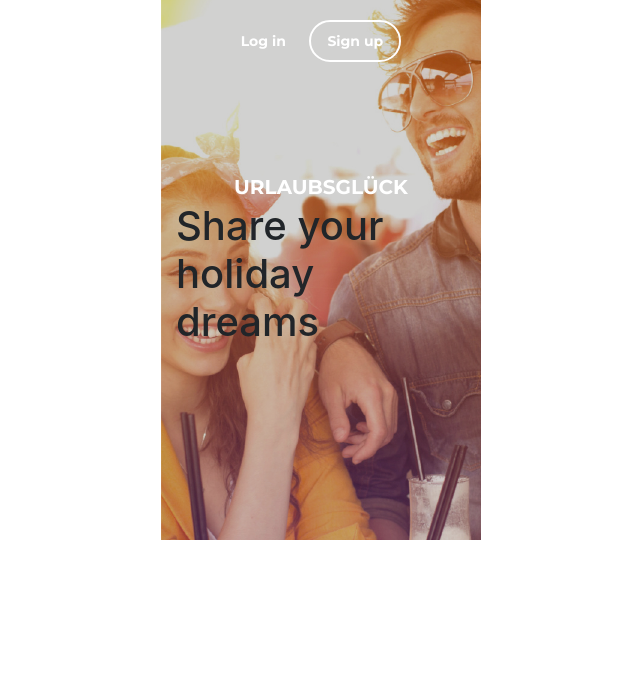
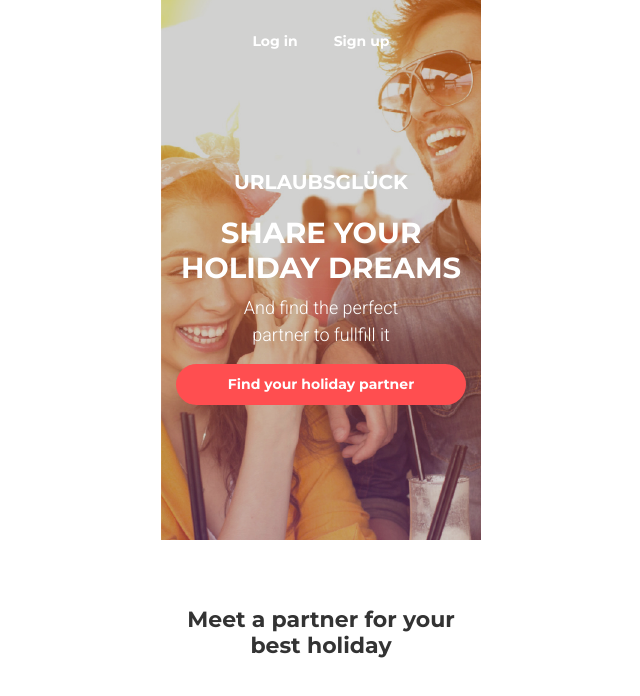
Before and after one commit to Laskarevskiy73/goit-fe-course, a plain HTML site: page module-09/index.html in a window 1280 px wide. Shown: the whole page, without its empty margins (319-959 px from the left). Drawn offline with Linux system fonts and the light colour scheme.

Commit message:
homework-09

```diff
--- a/module-09/css/style.css
+++ b/module-09/css/style.css
@@ -1,3 +1,5 @@
+@import url('https://fonts.googleapis.com/css?family=Roboto:300');
+@import url('https://fonts.googleapis.com/css?family=Montserrat:700');
 .wrap {
     width: 320px;
     margin: 0 auto;
@@ -6,53 +8,84 @@
 .bg-mobile {
     background-image: url('../img/bg-mobile.png');
     background-repeat: no-repeat;
-    height: 540px;
     margin: 0 auto;
+    margin-bottom: 65px;
 }
-
-.wrap-menu {
-    display: flex;
-    justify-content: center;
-    align-items: baseline;
+/* ============== Header ============== */
+.menu {
     padding-top: 28px;
-    margin-bottom: 120px;
+    margin-bottom: 115px;
 }
 
 .menu-link {
-    font-family: 'Montserrat', sans-serif;
+    font-family: var(--main-font);
     font-weight: 700;
     font-size: 14px;
     color: #ffffff;
-    margin-right: 19px;
     text-decoration: none;
+    padding: 10px 16px;
+    border: 2px solid transparent;
+    border-radius: 30px;
 }
 
 .menu-link:hover {
     text-decoration: none;
     color: #ffffff;
-}
-
-.menu-link:nth-child(2) {
     padding: 10px 16px;
     border: 2px solid #ffffff;
     border-radius: 30px;
-    margin-right: 0;
 }
 
-.wrap-logo {
-    display: flex;
-    justify-content: center;
-}
-
-.logo {
+.logo-link {
     text-decoration: none;
-    font-family: 'Montserrat', sans-serif;
+    font-family: var(--main-font);
     font-weight: 700;
     font-size: 20px;
     color: #ffffff;
+    margin-bottom: 19px;
 }
 
-.logo:hover {
+.logo-link:hover {
     text-decoration: none;
     color: #ffffff;
 }
+
+h1 {
+    font-family: var(--main-font);
+    font-size: 29px;
+    font-weight: 700;
+    color: #ffffff;
+}
+
+.ideal-partner {
+    font-family: 'Roboto', sans-serif;
+    font-size: 18px;
+    font-weight: 300;
+    color: #ffffff;
+    padding: 0px 52px;
+}
+
+.find-partner {
+    font-family: var(--main-font);
+    font-size: 14px;
+    font-weight: 700;
+    color: #ffffff;
+    background-color: var(--main-color);
+    padding: 10px 47px;
+    border-radius: 25px;
+    margin-bottom: 137px;
+}
+
+.find-partner:hover {
+    color: #ffffff;
+    text-decoration: none;
+}
+
+/* ============== Section ============== */
+
+h2{
+    font-family: var(--main-font);
+    font-size: 22px;
+    font-weight: 700;
+    color: #333333;
+}
--- a/module-09/index.html
+++ b/module-09/index.html
@@ -7,7 +7,6 @@
     <meta http-equiv="X-UA-Compatible" content="ie=edge">
     <link rel="stylesheet" href="./css/reset.css">
     <link rel="stylesheet" href="./css/bootstrap.css">
-    <link href="https://fonts.googleapis.com/css?family=Montserrat:700" rel="stylesheet">
     <link rel="stylesheet" href="./css/variable.css">
     <link rel="stylesheet" href="./css/style.css">
     <title>Document</title>
@@ -17,18 +16,33 @@
     <div class="container wrap">
         <div class="row">
             <div class="col bg-mobile">
-                <div class="wrap-menu">
+                <!-- ================= Header ================= -->
+                <header>
                     <nav>
-                        <a class="menu-link" href="#">Log in</a>
-                        <a class="menu-link" href="#">Sign up</a>
+                       <ul class="menu d-flex justify-content-center align-items-baseline">
+                           <li><a class="menu-link" href="#">Log in</a></li>
+                           <li><a class="menu-link" href="#">Sign up</a></li>
+                       </ul>
+                       <div class="logo d-flex justify-content-center">
+                           <a class="logo-link" href="#">URLAUBSGLÜCK</a>
+                       </div>
                     </nav>
-                </div>
-                <div class="wrap-logo">
-                    <a class="logo" href="#">URLAUBSGLÜCK</a>
-                </div>
-                <div class="wrap-text">
-                    <h1>Share your holiday dreams</h1>
-                </div>
+                    <div class="wrap-text">
+                        <h1 class="text-center text-uppercase">Share your holiday dreams</h1>
+                        <p class="ideal-partner text-center">And find the perfect partner to fullfill it</p>
+                        <a class="find-partner d-flex justify-content-center" href="#">Find your holiday partner</a>
+                    </div>
+                </header>
+            </div>
+        </div>
+    </div>
+    <div class="container wrap">
+        <div class="row">
+            <div class="col">
+                <!-- ================= Section ================= -->
+                <section>
+                    <h2 class="text-center">Meet a partner for your best holiday</h2>
+                </section>
             </div>
         </div>
     </div>
```
